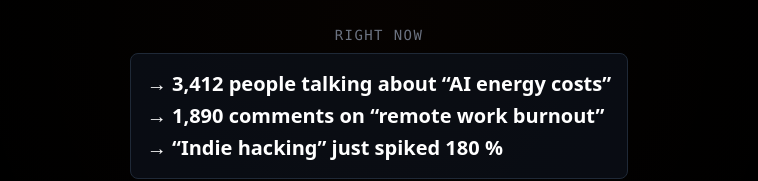
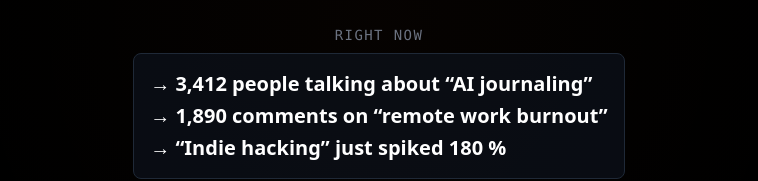
Before and after one commit to SmarToolz/StackBuzz, a React (Vite) app: page / in a window 1280 px wide. Shown: the part 547-728 px from the top of the page, without its empty margins (261-1019 px from the left). Built offline with nearby package versions, Linux system fonts and the light colour scheme.

Commit message:
[dyad] Updating the live ticker statistic - wrote 1 file(s)

```diff
--- a/src/pages/HomePage.tsx
+++ b/src/pages/HomePage.tsx
@@ -66,7 +66,7 @@ const HomePage: React.FC = () => {
             Right now
           </p>
           <div className="text-lg sm:text-xl font-semibold text-left inline-block space-y-1 p-4 rounded-lg border border-gray-800 bg-gray-900/50">
-            <p className="text-white">→ 3,412 people talking about “AI energy costs”</p>
+            <p className="text-white">→ 3,412 people talking about “AI journaling”</p>
             <p className="text-white">→ 1,890 comments on “remote work burnout”</p>
             <p className="text-white">→ “Indie hacking” just spiked 180 %</p>
           </div>
```
